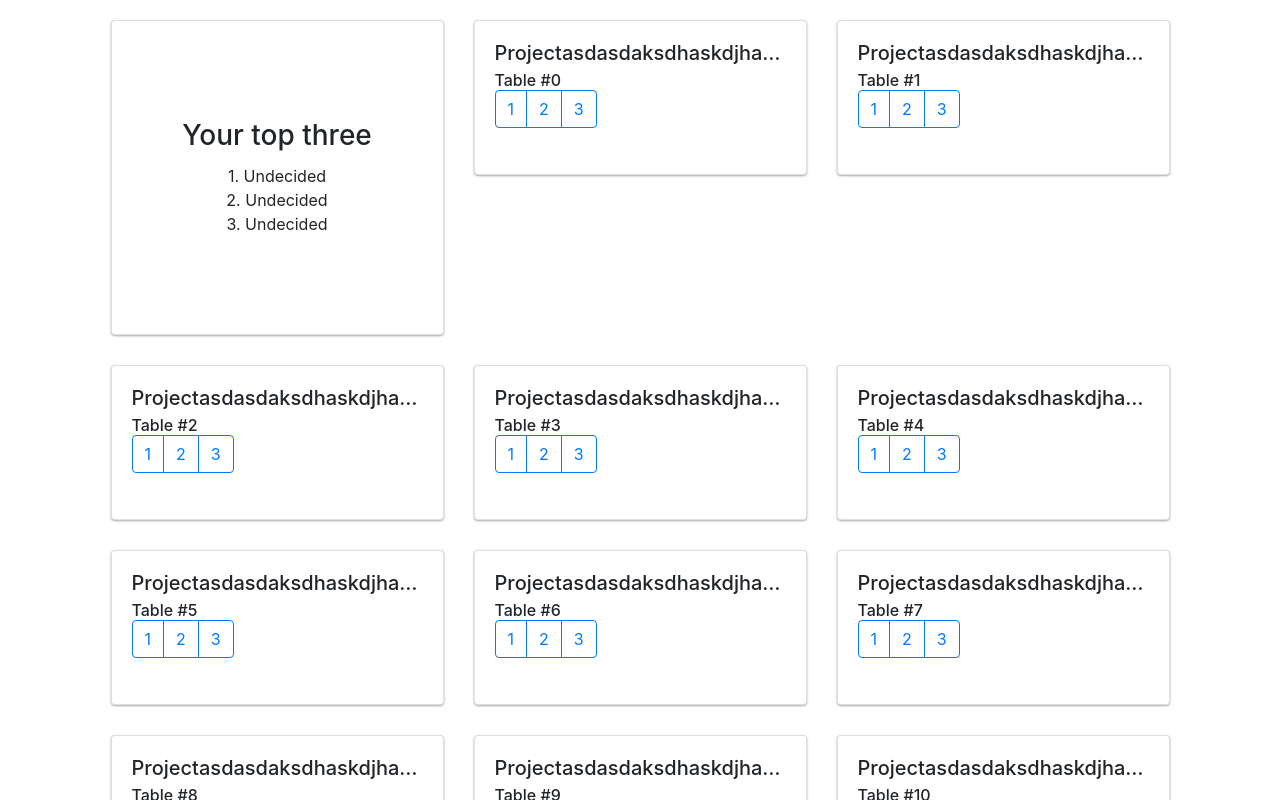
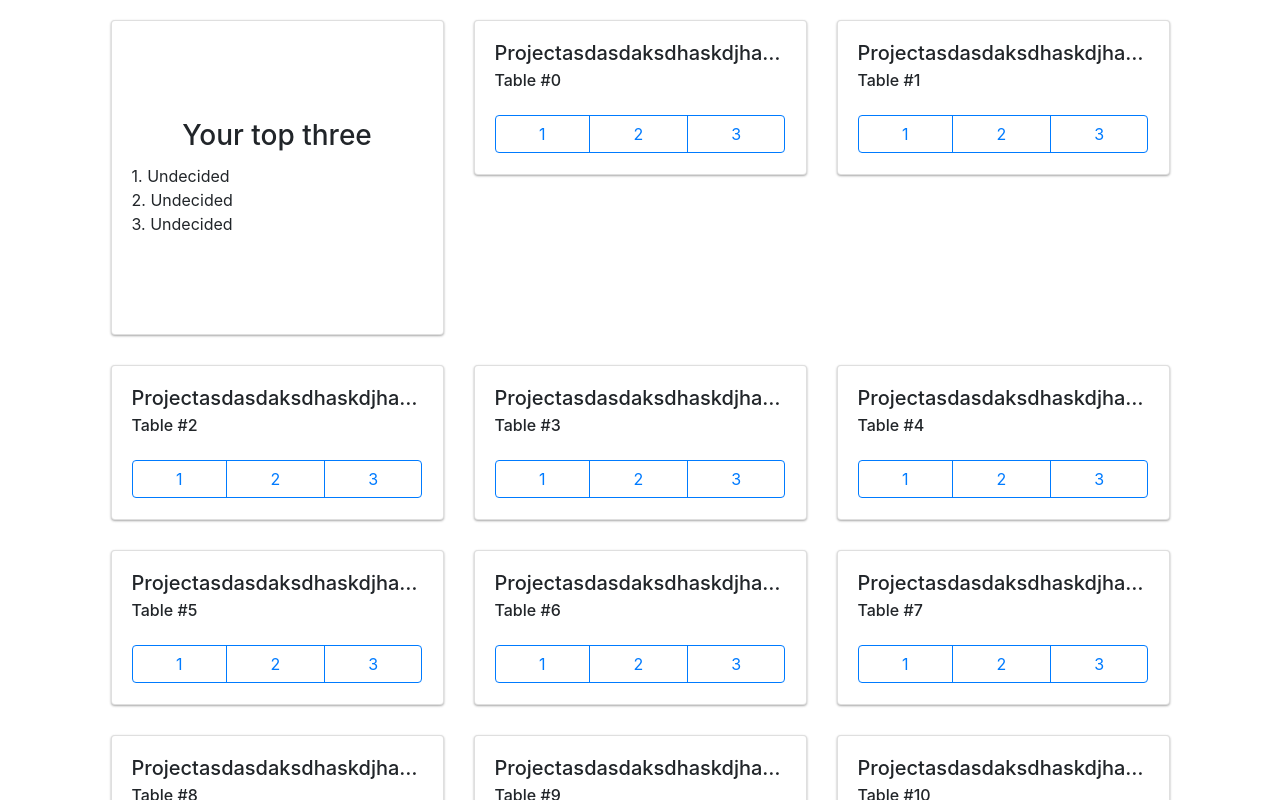
Before and after one commit to umbchackers/Judging-App, a React (Create React App) app in the folder client/: page / in a window 1280 px wide. Both pictures are taken after typing "Sample", "Sample123" into the empty fields and a click on the button "Log in". Shown: the top 800 px of the page. Built offline with nearby package versions, Linux system fonts and the light colour scheme; the HTML template or start-up script is replaced by a standard one.

Commit message:
#14 Styling

```diff
--- a/client/src/Home/Home.css
+++ b/client/src/Home/Home.css
@@ -1,5 +1,10 @@
 .home {
   height: 100%;
+}
+
+body .btn-group, .btn-group-vertical {
+  width: 100%;
+  margin-top: 25px;
 }
 
 .card {
@@ -25,6 +30,7 @@
 }
 
 .top-three .card-body div {
+  width: 100%;
   white-space: nowrap;
   overflow: hidden;
   text-overflow: ellipsis;
```
